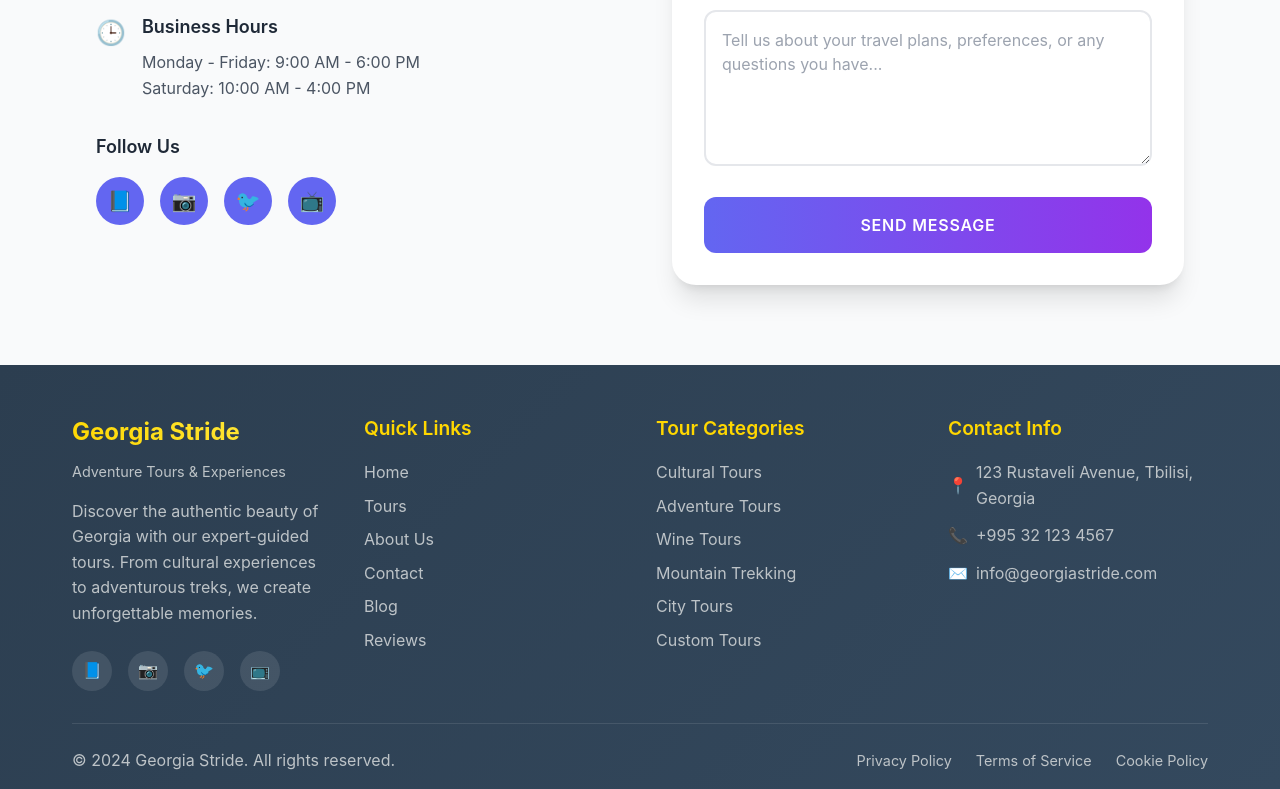
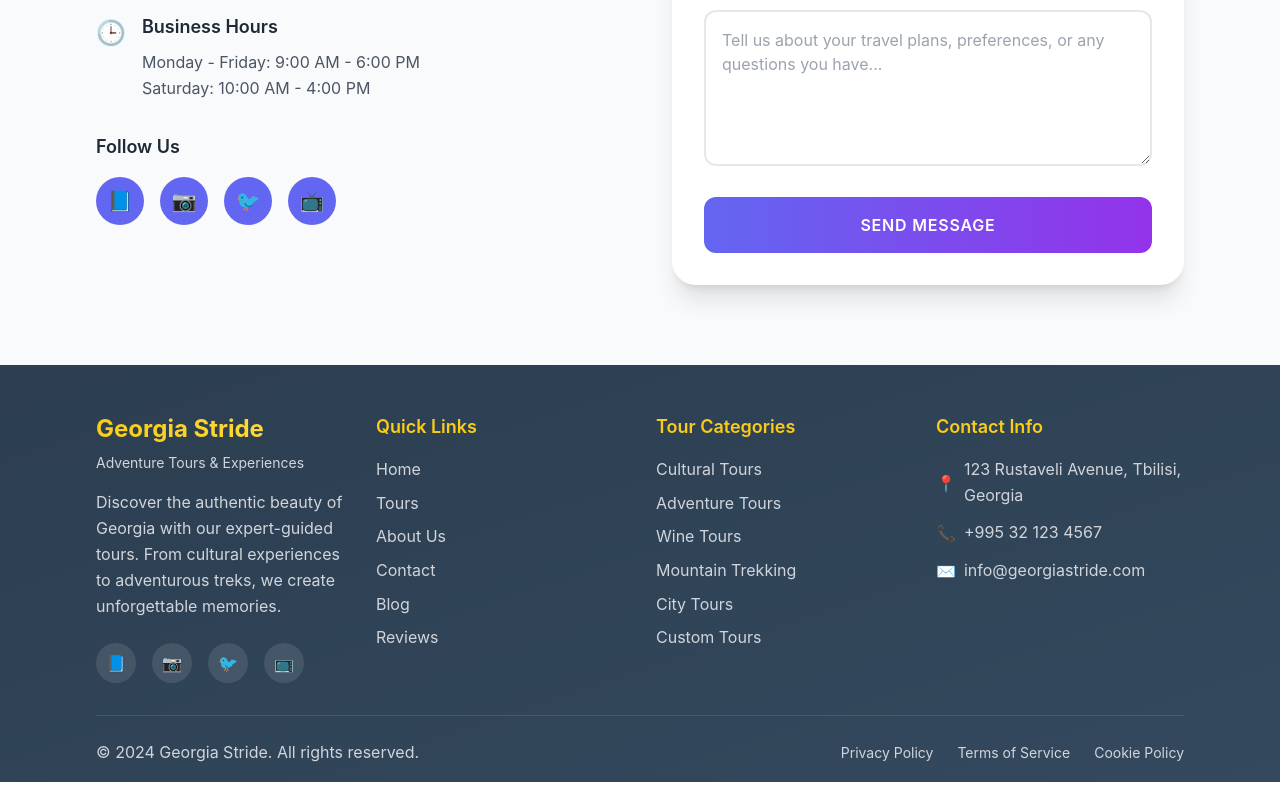
Before and after one commit to ikutsia/georgia-stride, a React (Create React App) app: page / in a window 1280 px wide. Shown: the part 4756-5545 px from the top of the page. Built offline with nearby package versions, Linux system fonts and the light colour scheme.

Commit message:
Change the styling of Footer.js from css to tailwind

```diff
--- a/src/components/Footer.css
+++ /dev/null
@@ -1,158 +0,0 @@
-.footer {
-  background: linear-gradient(135deg, #2c3e50 0%, #34495e 100%);
-  color: white;
-  padding: 3rem 0 1rem;
-}
-
-.footer-content {
-  display: grid;
-  grid-template-columns: repeat(auto-fit, minmax(250px, 1fr));
-  gap: 2rem;
-  margin-bottom: 2rem;
-}
-
-.footer-section h4 {
-  font-size: 1.2rem;
-  font-weight: 600;
-  margin-bottom: 1rem;
-  color: #ffd700;
-}
-
-.footer-logo h3 {
-  font-size: 1.5rem;
-  font-weight: 700;
-  margin-bottom: 0.5rem;
-  background: linear-gradient(45deg, #ffd700, #ffed4e);
-  -webkit-background-clip: text;
-  -webkit-text-fill-color: transparent;
-  background-clip: text;
-}
-
-.footer-logo p {
-  color: #bdc3c7;
-  font-size: 0.9rem;
-  margin-bottom: 1rem;
-}
-
-.footer-description {
-  color: #bdc3c7;
-  line-height: 1.6;
-  margin-bottom: 1.5rem;
-}
-
-.footer-social {
-  display: flex;
-  gap: 1rem;
-}
-
-.social-link {
-  display: flex;
-  align-items: center;
-  justify-content: center;
-  width: 40px;
-  height: 40px;
-  background: rgba(255, 255, 255, 0.1);
-  color: white;
-  border-radius: 50%;
-  text-decoration: none;
-  font-size: 1rem;
-  transition: all 0.3s ease;
-}
-
-.social-link:hover {
-  background: #ffd700;
-  color: #333;
-  transform: translateY(-3px);
-}
-
-.footer-links {
-  list-style: none;
-  padding: 0;
-  margin: 0;
-}
-
-.footer-links li {
-  margin-bottom: 0.5rem;
-}
-
-.footer-links a {
-  color: #bdc3c7;
-  text-decoration: none;
-  transition: color 0.3s ease;
-}
-
-.footer-links a:hover {
-  color: #ffd700;
-}
-
-.footer-contact {
-  display: flex;
-  flex-direction: column;
-  gap: 0.75rem;
-}
-
-.footer-contact .contact-item {
-  display: flex;
-  align-items: center;
-  gap: 0.5rem;
-  color: #bdc3c7;
-}
-
-.footer-contact .contact-icon {
-  font-size: 1rem;
-  color: #ffd700;
-}
-
-.footer-bottom {
-  border-top: 1px solid rgba(255, 255, 255, 0.1);
-  padding-top: 1.5rem;
-}
-
-.footer-bottom-content {
-  display: flex;
-  justify-content: space-between;
-  align-items: center;
-  flex-wrap: wrap;
-  gap: 1rem;
-}
-
-.footer-bottom p {
-  color: #bdc3c7;
-  margin: 0;
-}
-
-.footer-bottom-links {
-  display: flex;
-  gap: 1.5rem;
-}
-
-.footer-bottom-links a {
-  color: #bdc3c7;
-  text-decoration: none;
-  font-size: 0.9rem;
-  transition: color 0.3s ease;
-}
-
-.footer-bottom-links a:hover {
-  color: #ffd700;
-}
-
-@media (max-width: 768px) {
-  .footer {
-    padding: 2rem 0 1rem;
-  }
-
-  .footer-content {
-    grid-template-columns: 1fr;
-    gap: 1.5rem;
-  }
-
-  .footer-bottom-content {
-    flex-direction: column;
-    text-align: center;
-  }
-
-  .footer-bottom-links {
-    justify-content: center;
-  }
-}
--- a/src/components/Footer.js
+++ b/src/components/Footer.js
@@ -1,27 +1,30 @@
 import React from "react";
-import "./Footer.css";
 
 const Footer = () => {
   return (
-    <footer className="footer">
-      <div className="container">
-        <div className="footer-content">
+    <footer className="bg-gradient-to-br from-[#2c3e50] to-[#34495e] text-white py-12 pb-4">
+      <div className="max-w-6xl mx-auto px-8">
+        <div className="grid grid-cols-1 md:grid-cols-2 lg:grid-cols-4 gap-8 mb-8">
           <div className="footer-section">
-            <div className="footer-logo">
-              <h3>Georgia Stride</h3>
-              <p>Adventure Tours & Experiences</p>
+            <div className="mb-4">
+              <h3 className="text-2xl font-bold mb-2 bg-gradient-to-r from-yellow-400 to-yellow-300 bg-clip-text text-transparent">
+                Georgia Stride
+              </h3>
+              <p className="text-gray-300 text-sm mb-4">
+                Adventure Tours & Experiences
+              </p>
             </div>
-            <p className="footer-description">
+            <p className="text-gray-300 leading-relaxed mb-6">
               Discover the authentic beauty of Georgia with our expert-guided
               tours. From cultural experiences to adventurous treks, we create
               unforgettable memories.
             </p>
-            <div className="footer-social">
+            <div className="flex gap-4">
               <a
                 href="https://facebook.com"
                 target="_blank"
                 rel="noopener noreferrer"
-                className="social-link"
+                className="flex items-center justify-center w-10 h-10 bg-white bg-opacity-10 text-white rounded-full text-base transition-all duration-300 hover:bg-yellow-400 hover:text-gray-800 hover:-translate-y-1"
                 aria-label="Facebook"
               >
                 📘
@@ -30,7 +33,7 @@ const Footer = () => {
                 href="https://instagram.com"
                 target="_blank"
                 rel="noopener noreferrer"
-                className="social-link"
+                className="flex items-center justify-center w-10 h-10 bg-white bg-opacity-10 text-white rounded-full text-base transition-all duration-300 hover:bg-yellow-400 hover:text-gray-800 hover:-translate-y-1"
                 aria-label="Instagram"
               >
                 📷
@@ -39,7 +42,7 @@ const Footer = () => {
                 href="https://twitter.com"
                 target="_blank"
                 rel="noopener noreferrer"
-                className="social-link"
+                className="flex items-center justify-center w-10 h-10 bg-white bg-opacity-10 text-white rounded-full text-base transition-all duration-300 hover:bg-yellow-400 hover:text-gray-800 hover:-translate-y-1"
                 aria-label="Twitter"
               >
                 🐦
@@ -48,7 +51,7 @@ const Footer = () => {
                 href="https://youtube.com"
                 target="_blank"
                 rel="noopener noreferrer"
-                className="social-link"
+                className="flex items-center justify-center w-10 h-10 bg-white bg-opacity-10 text-white rounded-full text-base transition-all duration-300 hover:bg-yellow-400 hover:text-gray-800 hover:-translate-y-1"
                 aria-label="YouTube"
               >
                 📺
@@ -57,79 +60,162 @@ const Footer = () => {
           </div>
 
           <div className="footer-section">
-            <h4>Quick Links</h4>
-            <ul className="footer-links">
+            <h4 className="text-lg font-semibold mb-4 text-yellow-400">
+              Quick Links
+            </h4>
+            <ul className="space-y-2">
               <li>
-                <a href="#home">Home</a>
+                <a
+                  href="#home"
+                  className="text-gray-300 hover:text-yellow-400 transition-colors duration-300"
+                >
+                  Home
+                </a>
               </li>
               <li>
-                <a href="#tours">Tours</a>
+                <a
+                  href="#tours"
+                  className="text-gray-300 hover:text-yellow-400 transition-colors duration-300"
+                >
+                  Tours
+                </a>
               </li>
               <li>
-                <a href="#about">About Us</a>
+                <a
+                  href="#about"
+                  className="text-gray-300 hover:text-yellow-400 transition-colors duration-300"
+                >
+                  About Us
+                </a>
               </li>
               <li>
-                <a href="#contact">Contact</a>
+                <a
+                  href="#contact"
+                  className="text-gray-300 hover:text-yellow-400 transition-colors duration-300"
+                >
+                  Contact
+                </a>
               </li>
               <li>
-                <a href="/blog">Blog</a>
+                <a
+                  href="/blog"
+                  className="text-gray-300 hover:text-yellow-400 transition-colors duration-300"
+                >
+                  Blog
+                </a>
               </li>
               <li>
-                <a href="/reviews">Reviews</a>
+                <a
+                  href="/reviews"
+                  className="text-gray-300 hover:text-yellow-400 transition-colors duration-300"
+                >
+                  Reviews
+                </a>
               </li>
             </ul>
           </div>
 
           <div className="footer-section">
-            <h4>Tour Categories</h4>
-            <ul className="footer-links">
+            <h4 className="text-lg font-semibold mb-4 text-yellow-400">
+              Tour Categories
+            </h4>
+            <ul className="space-y-2">
               <li>
-                <a href="/tours/cultural">Cultural Tours</a>
+                <a
+                  href="/tours/cultural"
+                  className="text-gray-300 hover:text-yellow-400 transition-colors duration-300"
+                >
+                  Cultural Tours
+                </a>
               </li>
               <li>
-                <a href="/tours/adventure">Adventure Tours</a>
+                <a
+                  href="/tours/adventure"
+                  className="text-gray-300 hover:text-yellow-400 transition-colors duration-300"
+                >
+                  Adventure Tours
+                </a>
               </li>
               <li>
-                <a href="/tours/wine">Wine Tours</a>
+                <a
+                  href="/tours/wine"
+                  className="text-gray-300 hover:text-yellow-400 transition-colors duration-300"
+                >
+                  Wine Tours
+                </a>
               </li>
               <li>
-                <a href="/tours/mountain">Mountain Trekking</a>
+                <a
+                  href="/tours/mountain"
+                  className="text-gray-300 hover:text-yellow-400 transition-colors duration-300"
+                >
+                  Mountain Trekking
+                </a>
               </li>
               <li>
-                <a href="/tours/city">City Tours</a>
+                <a
+                  href="/tours/city"
+                  className="text-gray-300 hover:text-yellow-400 transition-colors duration-300"
+                >
+                  City Tours
+                </a>
               </li>
               <li>
-                <a href="/tours/custom">Custom Tours</a>
+                <a
+                  href="/tours/custom"
+                  className="text-gray-300 hover:text-yellow-400 transition-colors duration-300"
+                >
+                  Custom Tours
+                </a>
               </li>
             </ul>
           </div>
 
           <div className="footer-section">
-            <h4>Contact Info</h4>
-            <div className="footer-contact">
-              <div className="contact-item">
-                <span className="contact-icon">📍</span>
+            <h4 className="text-lg font-semibold mb-4 text-yellow-400">
+              Contact Info
+            </h4>
+            <div className="space-y-3">
+              <div className="flex items-center gap-2 text-gray-300">
+                <span className="text-yellow-400 text-base">📍</span>
                 <span>123 Rustaveli Avenue, Tbilisi, Georgia</span>
               </div>
-              <div className="contact-item">
-                <span className="contact-icon">📞</span>
+              <div className="flex items-center gap-2 text-gray-300">
+                <span className="text-yellow-400 text-base">📞</span>
                 <span>+995 32 123 4567</span>
               </div>
-              <div className="contact-item">
-                <span className="contact-icon">✉️</span>
+              <div className="flex items-center gap-2 text-gray-300">
+                <span className="text-yellow-400 text-base">✉️</span>
                 <span>info@georgiastride.com</span>
               </div>
             </div>
           </div>
         </div>
 
-        <div className="footer-bottom">
-          <div className="footer-bottom-content">
-            <p>&copy; 2024 Georgia Stride. All rights reserved.</p>
-            <div className="footer-bottom-links">
-              <a href="/privacy">Privacy Policy</a>
-              <a href="/terms">Terms of Service</a>
-              <a href="/cookies">Cookie Policy</a>
+        <div className="border-t border-white border-opacity-10 pt-6">
+          <div className="flex flex-col md:flex-row justify-between items-center gap-4">
+            <p className="text-gray-300 m-0">
+              &copy; 2024 Georgia Stride. All rights reserved.
+            </p>
+            <div className="flex gap-6">
+              <a
+                href="/privacy"
+                className="text-gray-300 hover:text-yellow-400 transition-colors duration-300 text-sm"
+              >
+                Privacy Policy
+              </a>
+              <a
+                href="/terms"
+                className="text-gray-300 hover:text-yellow-400 transition-colors duration-300 text-sm"
+              >
+                Terms of Service
+              </a>
+              <a
+                href="/cookies"
+                className="text-gray-300 hover:text-yellow-400 transition-colors duration-300 text-sm"
+              >
+                Cookie Policy
+              </a>
             </div>
           </div>
         </div>
```
